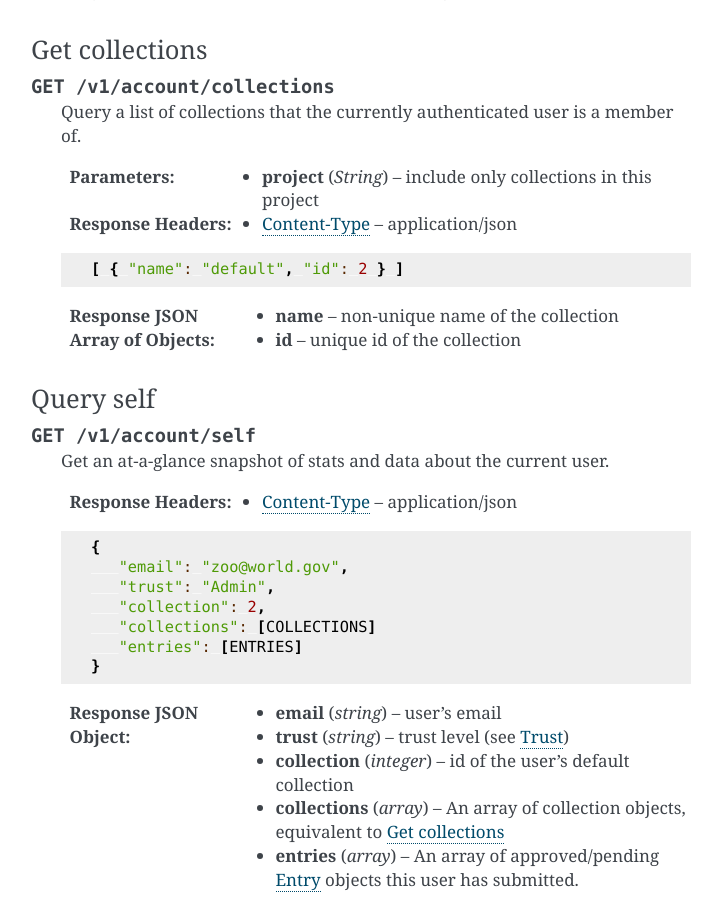
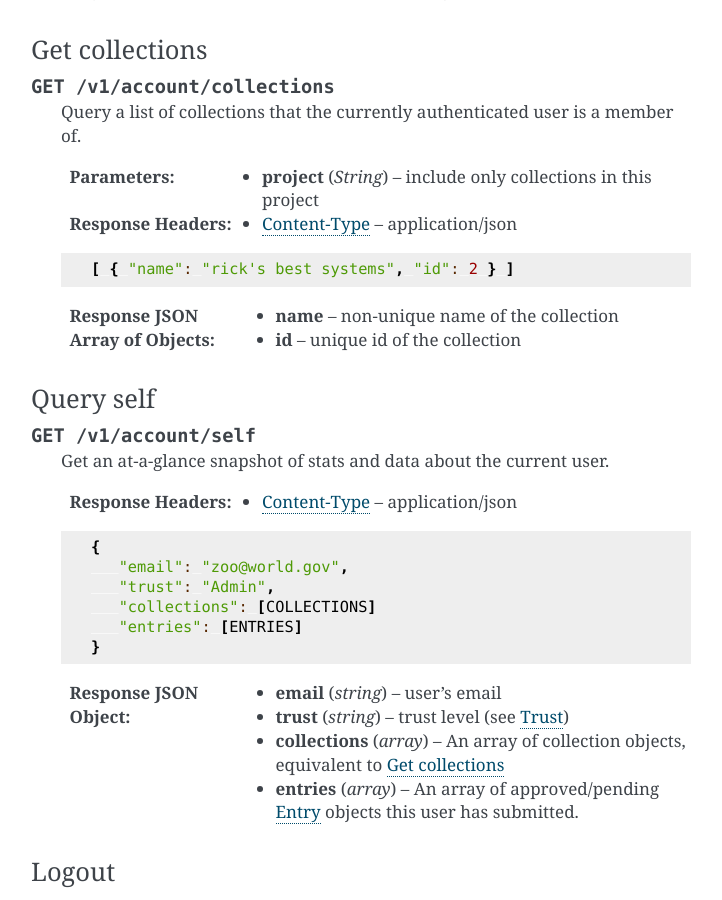
Before and after one commit to sergiorico/backend, a Sphinx documentation site: the page built from docs/api.rst, in a window 1280 px wide and 900 px high, scrolled down 8734 px. Shown: the whole window, without its empty margins (389-1111 px from the left). Built offline with Sphinx 7.4.7, drawn with Linux system fonts in a browser that asks for light colours.

Commit message:
docs: remove default collection

```diff
--- a/docs/api.rst
+++ b/docs/api.rst
@@ -426,7 +426,7 @@ Get collections
 
    .. sourcecode:: js
 
-      [ { "name": "default", "id": 2 } ]
+      [ { "name": "rick's best systems", "id": 2 } ]
 
    :>jsonarr name: non-unique name of the collection
    :>jsonarr id: unique id of the collection
@@ -444,14 +444,12 @@ Query self
       {
          "email": "zoo@world.gov",
          "trust": "Admin",
-         "collection": 2,
          "collections": [COLLECTIONS]
          "entries": [ENTRIES]
       }
 
    :>json string email: user's email
    :>json string trust: trust level (see :ref:`trust`)
-   :>json integer collection: id of the user's default collection
    :>json array collections: An array of collection objects, equivalent to `Get collections`_
    :>json array entries: An array of approved/pending `Entry`_ objects this user has submitted.
 
```
